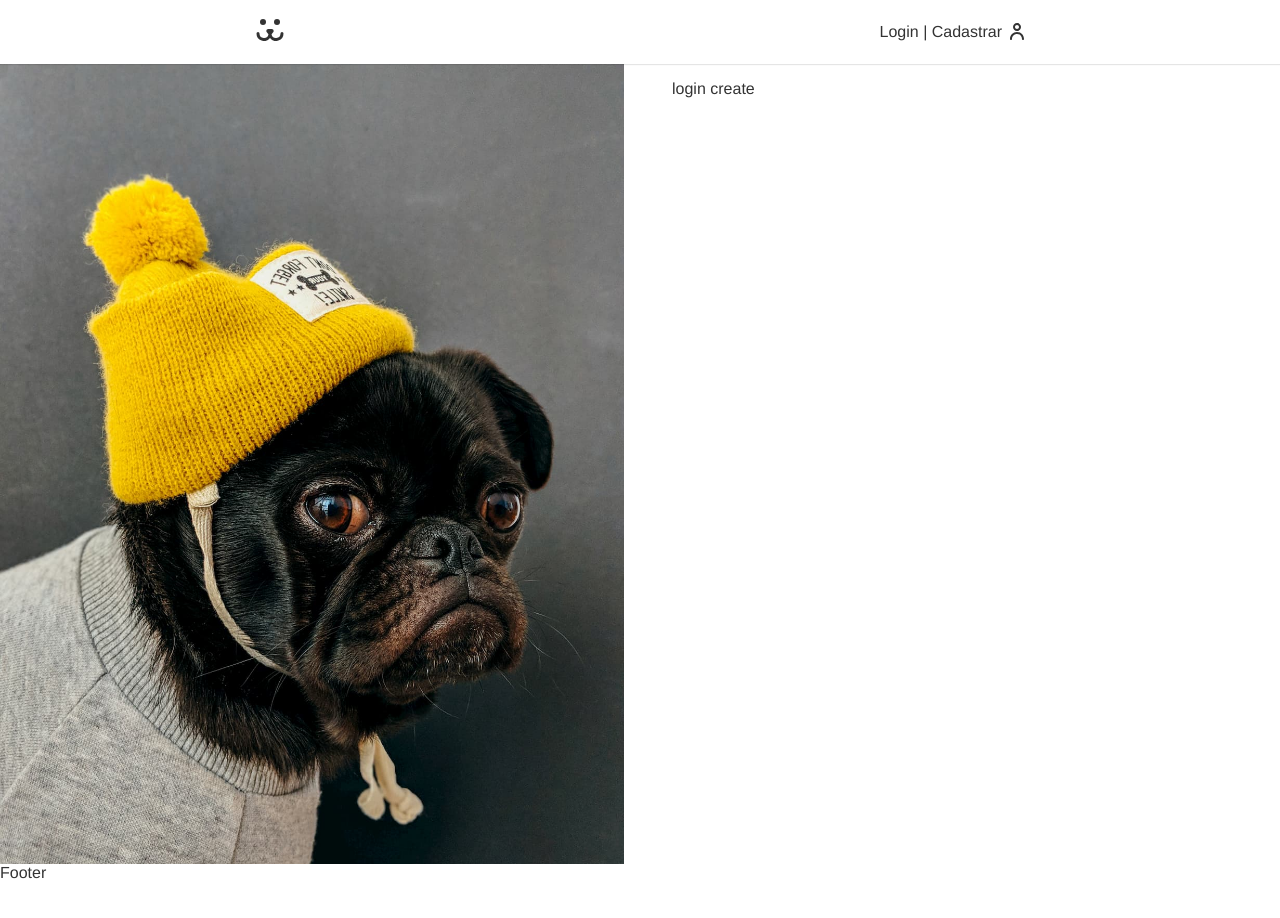
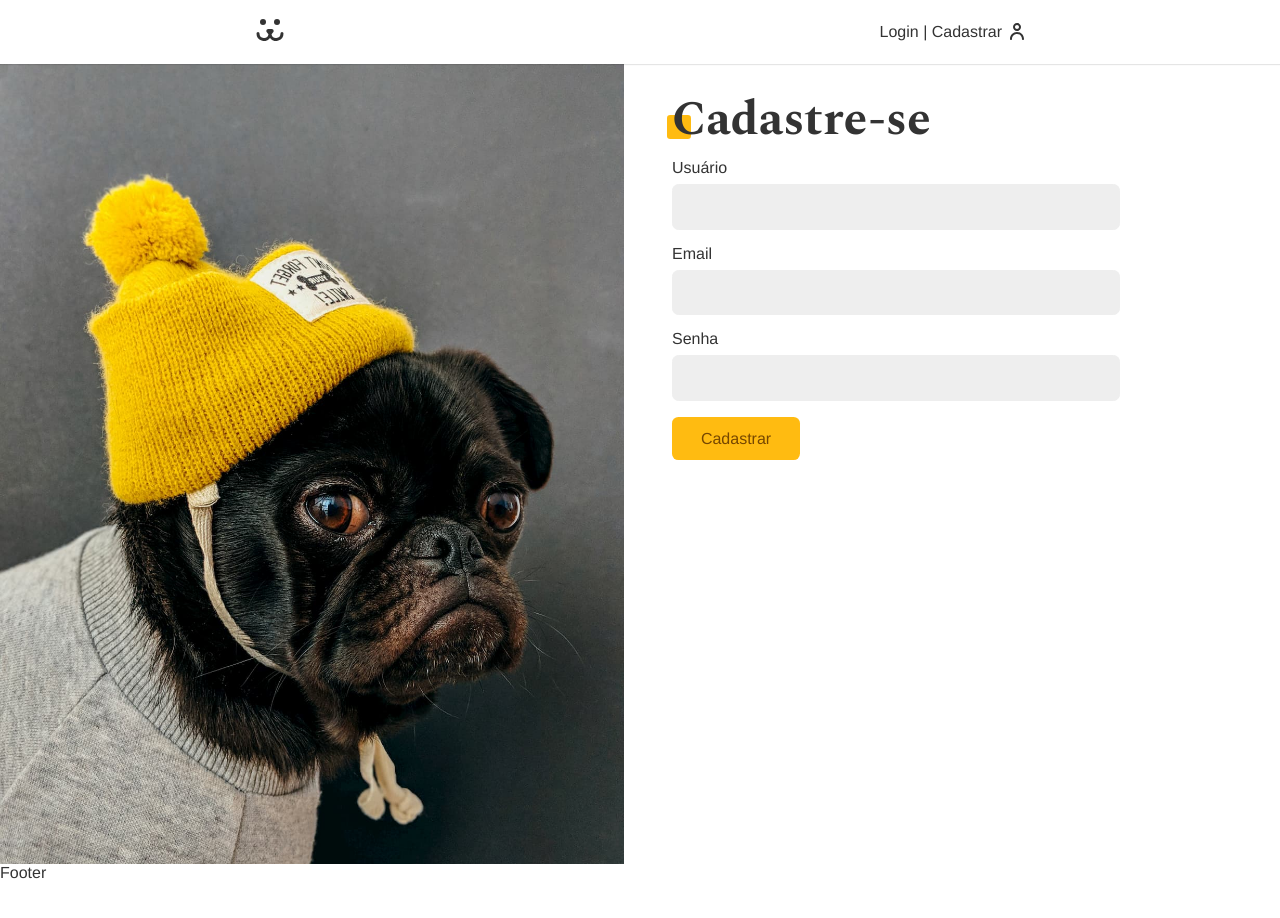
Before and after one commit to SpruceGabriela/dogs, a React (Create React App) app: page /login/create in a window 1280 px wide. Shown: the top 918 px of the page. Built offline with nearby package versions, Linux system fonts and the light colour scheme.

Commit message:
create user sign up

```diff
--- a/src/api.js
+++ b/src/api.js
@@ -36,3 +36,16 @@
         }
     }
 }
+
+export function USER_POST(body) {
+    return {
+        url: API_URL + '/api/user',
+        options: {
+            method: 'POST',
+            headers: {
+                'Content-Type': 'application/json'
+            },
+            body: JSON.stringify(body)
+        }
+    }
+}
--- a/src/components/Login/LoginCreate.js
+++ b/src/components/Login/LoginCreate.js
@@ -1,8 +1,45 @@
 import React from 'react';
 
+import useForm from '../../hooks/useForm';
+import Input from '../Form/Input/Input';
+import Button from '../Form/Button/Button';
+import { USER_POST } from '../../api';
+import { UserContext } from '../../UserContext';
+
+
 const LoginCreate = () => {
+    const username = useForm();
+    const email = useForm('email');
+    const password = useForm();
+
+    const { userLogin } = React.useContext(UserContext);
+
+    const handleSubmit = async (event) => {
+        event.preventDefault();
+
+        const { url, options } = USER_POST({
+            username: username.value,
+            email: email.value,
+            password: password.value,
+        });
+
+        const response = await fetch(url, options);
+
+        if(response.ok) {
+            userLogin(username.value, password.value);
+        }
+    }
+
     return (
-       <div>login create</div>
+       <section className="animleft">
+           <h1 className="title">Cadastre-se</h1>
+           <form onSubmit={handleSubmit}>
+                <Input label="Usuário" type="text" name="username" {...username} />
+                <Input label="Email" type="email" name="email" {...email} />
+                <Input label="Senha" type="password" name="password" {...password} />
+                <Button>Cadastrar</Button>
+           </form>
+       </section>
     )
 }
 
--- a/src/hooks/useForm.js
+++ b/src/hooks/useForm.js
@@ -4,6 +4,10 @@
     email: {
         regex: /^(([^<>()\[\]\\.,;:\s@"]+(\.[^<>()\[\]\\.,;:\s@"]+)*)|(".+"))@((\[[0-9]{1,3}\.[0-9]{1,3}\.[0-9]{1,3}\.[0-9]{1,3}\])|(([a-zA-Z\-0-9]+\.)+[a-zA-Z]{2,}))$/,
         message: 'Preencha um email válido'
+    },
+    password: {
+        regex: /^(?=.*\d)(?=.*[a-z])(?=.*[A-Z])[0-9a-zA-Z]{8,}$/,
+        message: 'Asenha precisa ter um caractere maiúsculo, 1 minúsculo e um dígito. COm no mínimo 8 caracteres.'
     }
 }
 
```
